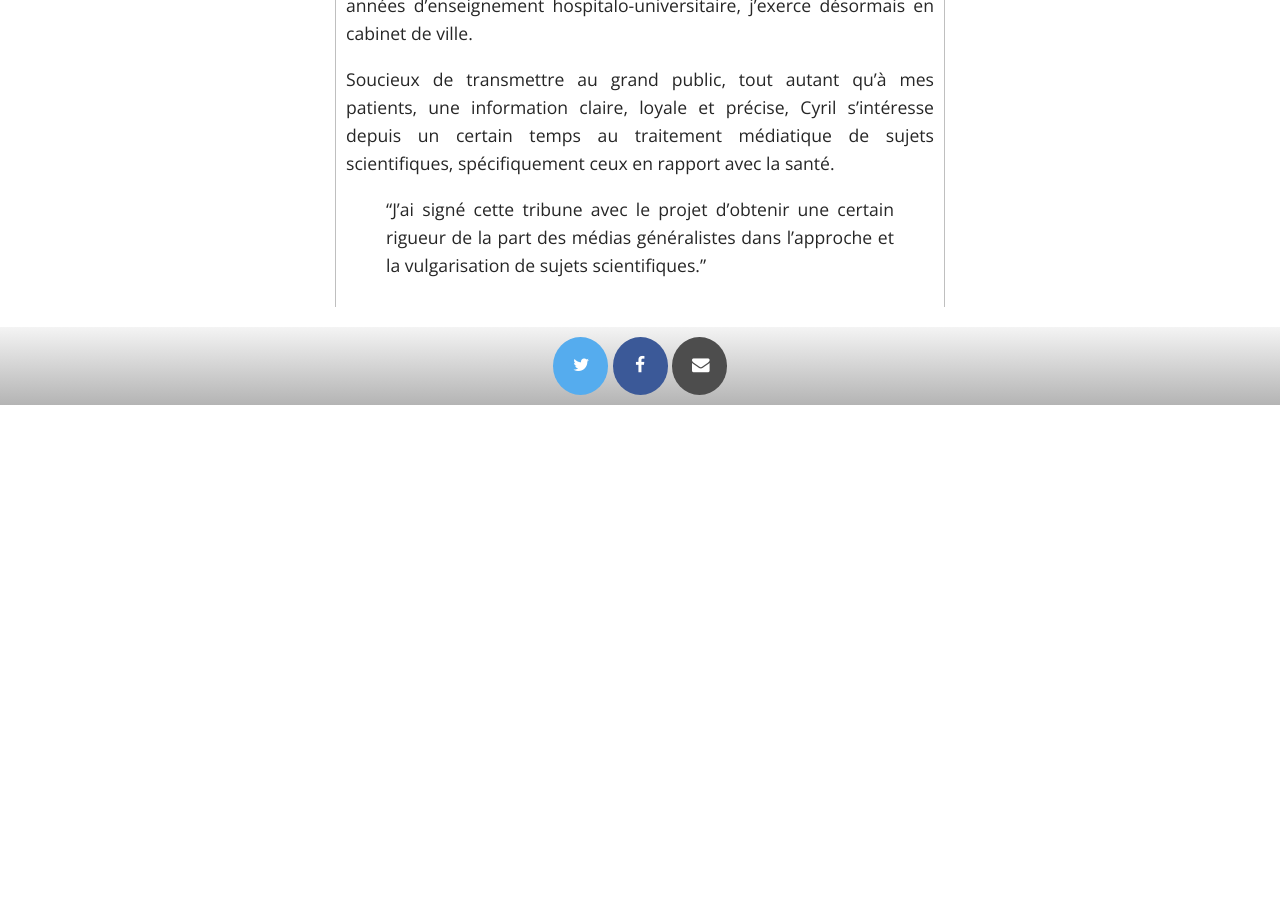
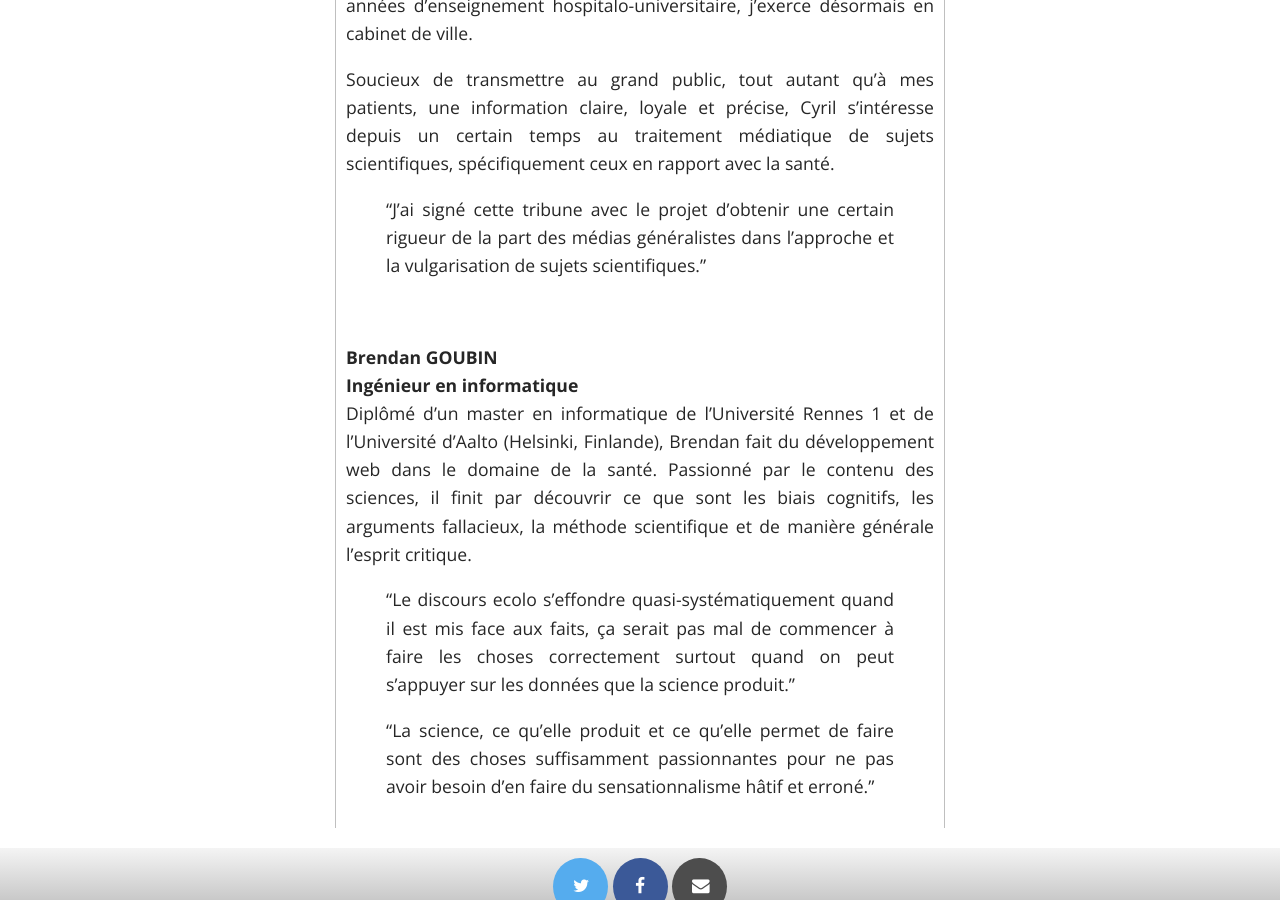
Before and after one commit to nofakescience/nofakescience.github.io, a Jekyll site: the page built from pages/members.md, in a window 1280 px wide and 900 px high, scrolled down 12694 px. Built offline with Jekyll 4.4.1, drawn with Linux system fonts in a browser that asks for light colours; nearby versions of some CDN libraries; some web fonts are replaced; comment, search, counter and statistics services are not loaded; before the commit the page ends 13099 px from its top, so only the background shows below that.

Commit message:
Verbatim Brendan Goubin

```diff
--- a/pages/members.md
+++ b/pages/members.md
@@ -219,3 +219,13 @@ Diplômé d’un master 2 en santé publique, Cyril s’occupe de vulgarisation
 Soucieux de transmettre au grand public, tout autant qu’à mes patients, une information claire, loyale et précise, Cyril s’intéresse depuis un certain temps au traitement médiatique de sujets scientifiques, spécifiquement ceux en rapport avec la santé.
 
 >“J’ai signé cette tribune avec le projet d’obtenir une certain rigueur de la part des médias généralistes dans l’approche et la vulgarisation de sujets scientifiques.”
+
+<br />
+
+**Brendan GOUBIN**<br />
+**Ingénieur en informatique**<br />
+Diplômé d'un master en informatique de l'Université Rennes 1 et de l'Université d'Aalto (Helsinki, Finlande), Brendan fait du développement web dans le domaine de la santé. Passionné par le contenu des sciences, il finit par découvrir ce que sont les biais cognitifs, les arguments fallacieux, la méthode scientifique et de manière générale l'esprit critique.
+
+>"Le discours ecolo s'effondre quasi-systématiquement quand il est mis face aux faits, ça serait pas mal de commencer à faire les choses correctement surtout quand on peut s'appuyer sur les données que la science produit."
+
+>"La science, ce qu'elle produit et ce qu'elle permet de faire sont des choses suffisamment passionnantes pour ne pas avoir besoin d'en faire du sensationnalisme hâtif et erroné."
```
